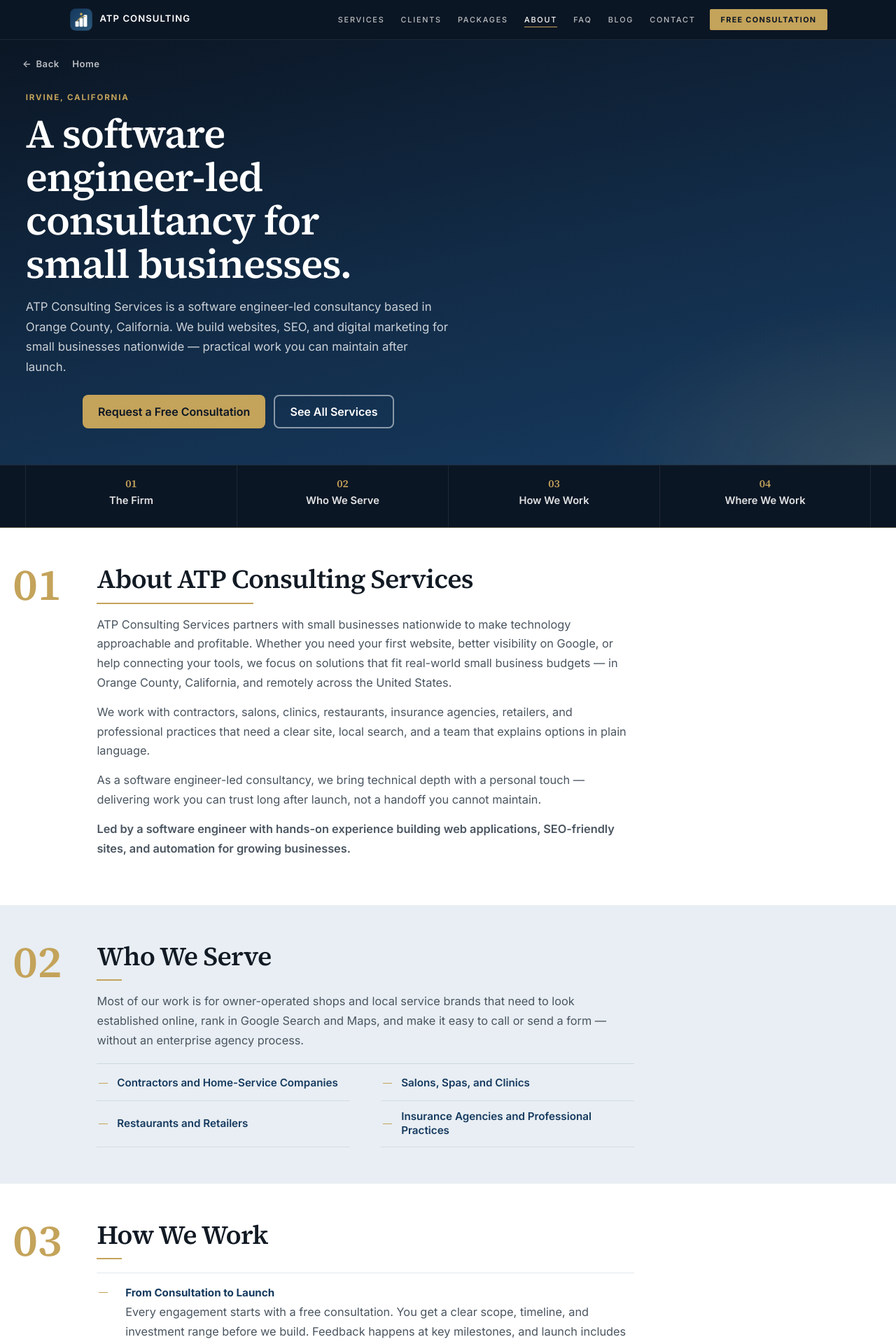
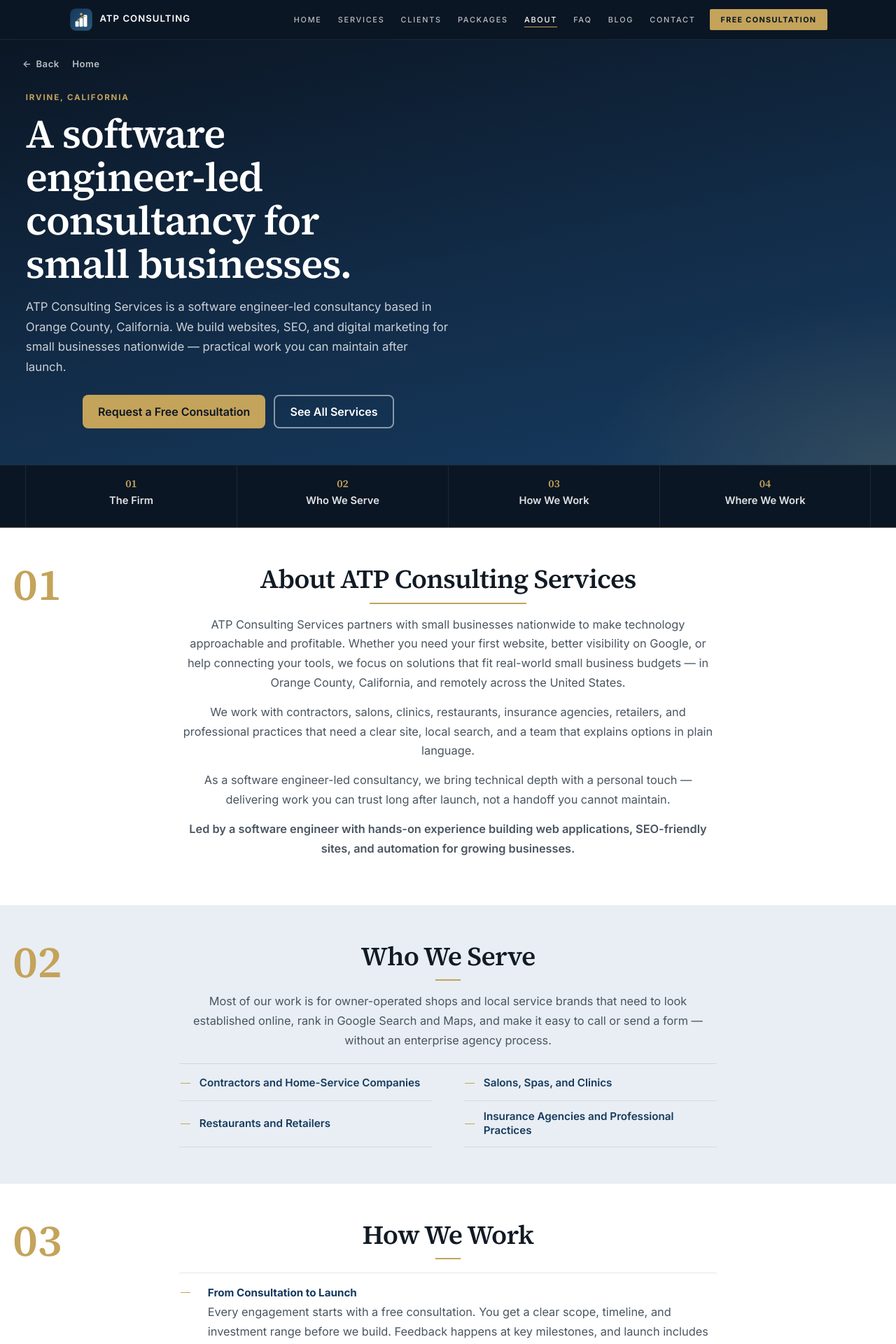
Before and after one commit to atphung21/business-web-template, a React (Create React App) app: page /about in a window 1280 px wide. Shown: the top 1920 px of the page at 70% size. Built offline with nearby package versions, Linux system fonts and the light colour scheme.

Commit message:
update navigation.

```diff
--- a/src/App.css
+++ b/src/App.css
@@ -2754,6 +2754,14 @@ header.site-header {
   padding: 3.25rem 0;
 }
 
+.about-offer:not(.clients-offer) .about-chapter__inner {
+  position: relative;
+  grid-template-columns: minmax(0, 48rem);
+  justify-content: center;
+  gap: 0.85rem;
+  text-align: center;
+}
+
 .about-chapter__num {
   margin: 0;
   font-family: var(--font-display);
@@ -2762,6 +2770,13 @@ header.site-header {
   color: var(--color-accent);
 }
 
+.about-offer:not(.clients-offer) .about-chapter__num {
+  position: absolute;
+  top: 3.25rem;
+  left: 0;
+  text-align: left;
+}
+
 .about-chapter__body h2 {
   display: flex;
   flex-direction: column;
@@ -2772,6 +2787,10 @@ header.site-header {
   font-weight: 600;
   line-height: 1.15;
   letter-spacing: -0.02em;
+}
+
+.about-offer:not(.clients-offer) .about-chapter__body h2 {
+  align-items: center;
 }
 
 .about-chapter__rule {
@@ -2784,6 +2803,11 @@ header.site-header {
   transition: width 0.45s ease;
 }
 
+.about-offer:not(.clients-offer) .about-chapter__rule {
+  margin: 0.7rem auto 0;
+  transform-origin: center;
+}
+
 .about-chapter.is-current .about-chapter__rule {
   width: min(14rem, 46%);
 }
@@ -2794,6 +2818,11 @@ header.site-header {
   color: var(--color-ink-muted);
   font-size: 1.02rem;
   line-height: 1.7;
+}
+
+.about-offer:not(.clients-offer) .about-chapter__body p {
+  margin-left: auto;
+  margin-right: auto;
 }
 
 .about-chapter__note {
@@ -2810,6 +2839,14 @@ header.site-header {
   padding: 0.15rem 0 0;
   border-top: 1px solid rgba(22, 58, 95, 0.12);
   list-style: none;
+}
+
+.about-offer:not(.clients-offer) .about-chapter__clients,
+.about-offer:not(.clients-offer) .about-chapter__steps,
+.about-offer:not(.clients-offer) .about-chapter__facts {
+  margin-left: auto;
+  margin-right: auto;
+  text-align: left;
 }
 
 .about-chapter__clients {
@@ -3014,6 +3051,11 @@ header.site-header {
   .about-chapter__clients {
     grid-template-columns: 1fr;
   }
+
+  .about-offer:not(.clients-offer) .about-chapter__num {
+    position: static;
+    justify-self: start;
+  }
 }
 
 @media (prefers-reduced-motion: reduce) {
@@ -3176,24 +3218,31 @@ header.site-header {
 }
 
 .faq-chapter__inner {
+  position: relative;
   display: grid;
-  grid-template-columns: 5.5rem minmax(0, 1fr);
-  gap: 1.25rem 2rem;
+  grid-template-columns: minmax(0, 48rem);
+  justify-content: center;
+  gap: 0.85rem;
   padding: 3.25rem 0;
+  text-align: center;
 }
 
 .faq-chapter__num {
+  position: absolute;
+  top: 3.25rem;
+  left: 0;
   margin: 0;
   font-family: var(--font-display);
   font-size: clamp(2.8rem, 5vw, 4rem);
   line-height: 0.9;
+  text-align: left;
   color: var(--color-accent);
 }
 
 .faq-chapter__body h2 {
   display: flex;
   flex-direction: column;
-  align-items: flex-start;
+  align-items: center;
   margin: 0 0 1rem;
   font-family: var(--font-display);
   font-size: clamp(1.7rem, 3vw, 2.35rem);
@@ -3206,9 +3255,9 @@ header.site-header {
   display: block;
   width: 2.25rem;
   height: 2px;
-  margin-top: 0.7rem;
+  margin: 0.7rem auto 0;
   background: var(--color-accent);
-  transform-origin: left center;
+  transform-origin: center;
   transition: width 0.45s ease;
 }
 
@@ -3218,7 +3267,7 @@ header.site-header {
 
 .faq-chapter__body > p {
   max-width: 48rem;
-  margin: 0;
+  margin: 0 auto;
   color: var(--color-ink-muted);
   font-size: 1.02rem;
   line-height: 1.7;
@@ -3226,8 +3275,9 @@ header.site-header {
 
 .faq-chapter__list {
   width: min(100%, 48rem);
-  margin: 1.35rem 0 0;
+  margin: 1.35rem auto 0;
   border-top: 1px solid rgba(22, 58, 95, 0.12);
+  text-align: left;
 }
 
 .faq-chapter .faq-item {
@@ -3397,6 +3447,11 @@ header.site-header {
     max-width: var(--max-width);
     padding: 2.25rem 1.15rem;
   }
+
+  .faq-chapter__num {
+    position: static;
+    justify-self: start;
+  }
 }
 
 @media (prefers-reduced-motion: reduce) {
@@ -3567,24 +3622,31 @@ header.site-header {
 }
 
 .contact-chapter__inner {
+  position: relative;
   display: grid;
-  grid-template-columns: 5.5rem minmax(0, 1fr);
-  gap: 1.25rem 2rem;
+  grid-template-columns: minmax(0, 48rem);
+  justify-content: center;
+  gap: 0.85rem;
   padding: 3.25rem 0;
+  text-align: center;
 }
 
 .contact-chapter__num {
+  position: absolute;
+  top: 3.25rem;
+  left: 0;
   margin: 0;
   font-family: var(--font-display);
   font-size: clamp(2.8rem, 5vw, 4rem);
   line-height: 0.9;
+  text-align: left;
   color: var(--color-accent);
 }
 
 .contact-chapter__body h2 {
   display: flex;
   flex-direction: column;
-  align-items: flex-start;
+  align-items: center;
   margin: 0 0 1rem;
   font-family: var(--font-display);
   font-size: clamp(1.7rem, 3vw, 2.35rem);
@@ -3597,9 +3659,9 @@ header.site-header {
   display: block;
   width: 2.25rem;
   height: 2px;
-  margin-top: 0.7rem;
+  margin: 0.7rem auto 0;
   background: var(--color-accent);
-  transform-origin: left center;
+  transform-origin: center;
   transition: width 0.45s ease;
 }
 
@@ -3609,7 +3671,7 @@ header.site-header {
 
 .contact-chapter__body > p {
   max-width: 48rem;
-  margin: 0;
+  margin: 0 auto;
   color: var(--color-ink-muted);
   font-size: 1.02rem;
   line-height: 1.7;
@@ -3617,22 +3679,28 @@ header.site-header {
 
 .contact-chapter__form {
   width: min(100%, 40rem);
-  margin-top: 1.5rem;
+  margin: 1.5rem auto 0;
+  text-align: left;
 }
 
 .contact-chapter__points,
 .contact-chapter__facts {
   width: min(100%, 48rem);
-  margin: 1.15rem 0 0;
+  margin: 1.15rem auto 0;
   padding: 0.15rem 0 0;
   border-top: 1px solid rgba(22, 58, 95, 0.12);
   list-style: none;
 }
 
+.contact-chapter__points {
+  text-align: left;
+}
+
 .contact-chapter__points li,
 .contact-chapter__facts li {
   display: flex;
   align-items: center;
+  justify-content: center;
   gap: 0.8rem;
   min-height: 3.15rem;
   margin: 0;
@@ -3643,6 +3711,10 @@ header.site-header {
   font-weight: 600;
   line-height: 1.35;
   transition: color 0.28s ease;
+}
+
+.contact-chapter__points li {
+  justify-content: flex-start;
 }
 
 .contact-chapter__points li::before,
@@ -3675,7 +3747,7 @@ header.site-header {
   display: flex;
   justify-content: center;
   width: min(100%, 48rem);
-  margin-top: 1.5rem;
+  margin: 1.5rem auto 0;
 }
 
 .contact-chapter--featured h2,
@@ -3755,6 +3827,11 @@ header.site-header {
     max-width: var(--max-width);
     padding: 2.25rem 1.15rem;
   }
+
+  .contact-chapter__num {
+    position: static;
+    justify-self: start;
+  }
 }
 
 @media (prefers-reduced-motion: reduce) {
--- a/src/components/nav/Nav.jsx
+++ b/src/components/nav/Nav.jsx
@@ -44,6 +44,15 @@ export const Nav = ({ businessName, onConsultClick }) => {
           id="main-nav-links"
           className={`site-nav__links ${menuOpen ? "site-nav__links--open" : ""}`}
         >
+          <li>
+            <Link
+              to="/"
+              className={`site-nav__link${onHome ? " is-active" : ""}`}
+              onClick={goHome}
+            >
+              Home
+            </Link>
+          </li>
           <li>
             <Link
               to="/services"
```
